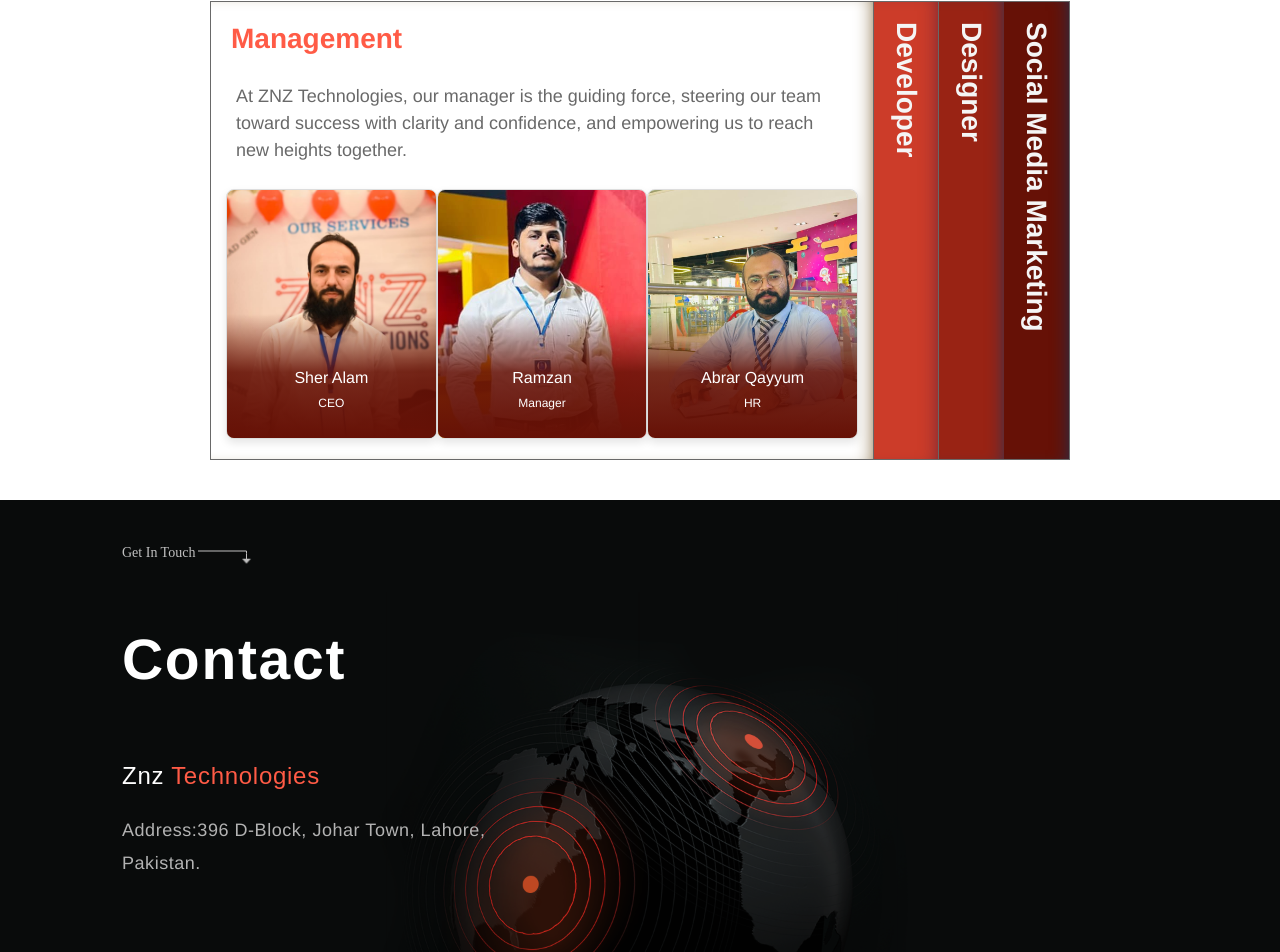
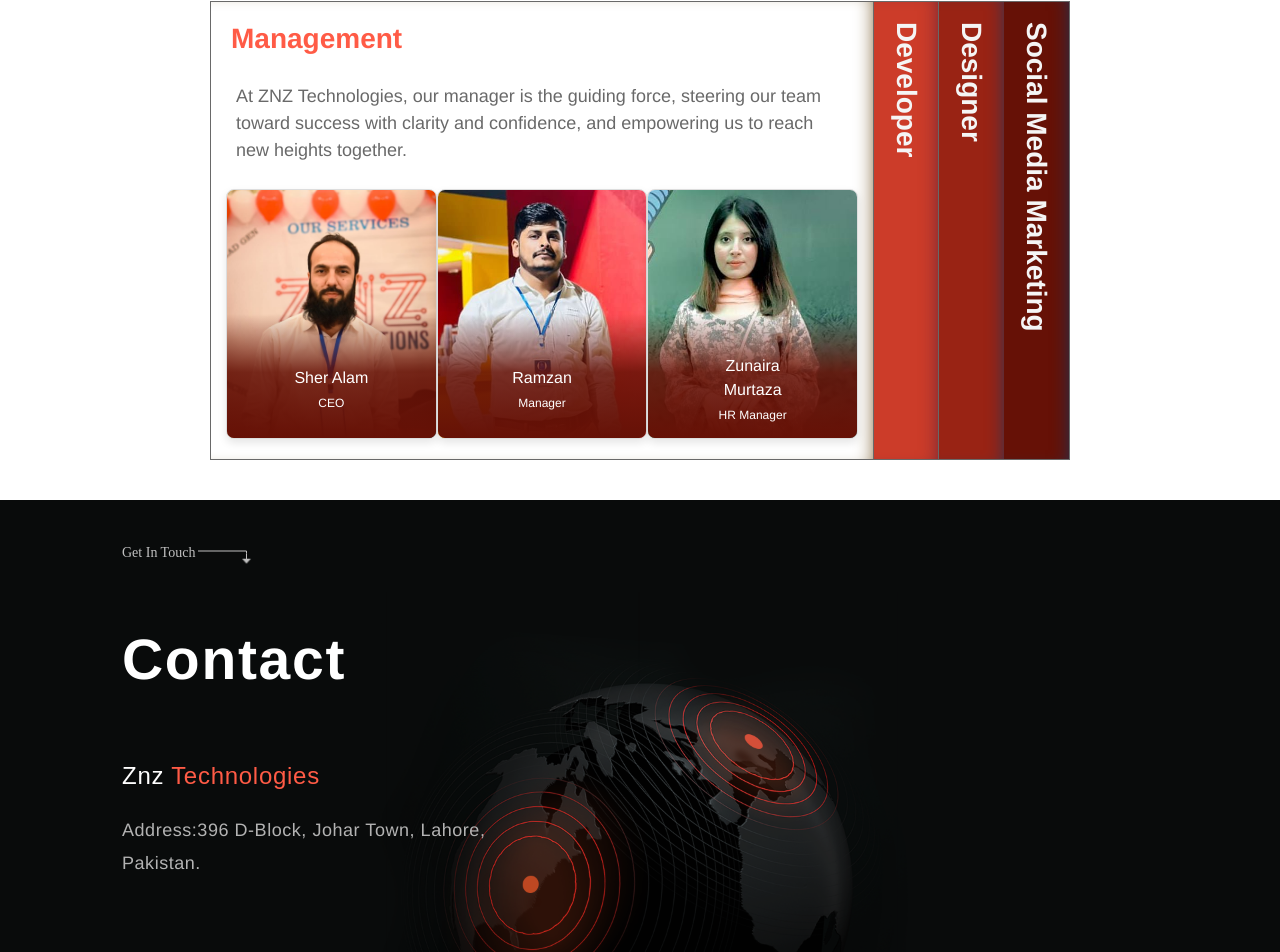
Before and after one commit to ZNZTechnologies/ZNZ-Technologies, a React (Create React App) app: page /Team in a window 1280 px wide. Shown: the part 778-1730 px from the top of the page. Built offline with nearby package versions, Linux system fonts and the light colour scheme.

Commit message:
zunaira added to team

```diff
--- a/src/components/team/TeamMembers.js
+++ b/src/components/team/TeamMembers.js
@@ -77,13 +77,13 @@
               <div className="card-image-container">
                 <div className="blue-overlay"></div>
                 <img
-                  src="assets/photos/abrar.jpeg"
+                  src="assets/photos/zunaira.jpg"
                   alt="..."
                   className="card-image"
                 />
                 <div className="person-info">
-                  <div className="person-name">Abrar Qayyum</div>
-                  <div className="designation">HR</div>{" "}
+                  <div className="person-name">Zunaira Murtaza</div>
+                  <div className="designation">HR Manager</div>{" "}
                 </div>
               </div>
             </div>
```
Also changed, not shown: public/assets/photos/zunaira.jpg (added).
